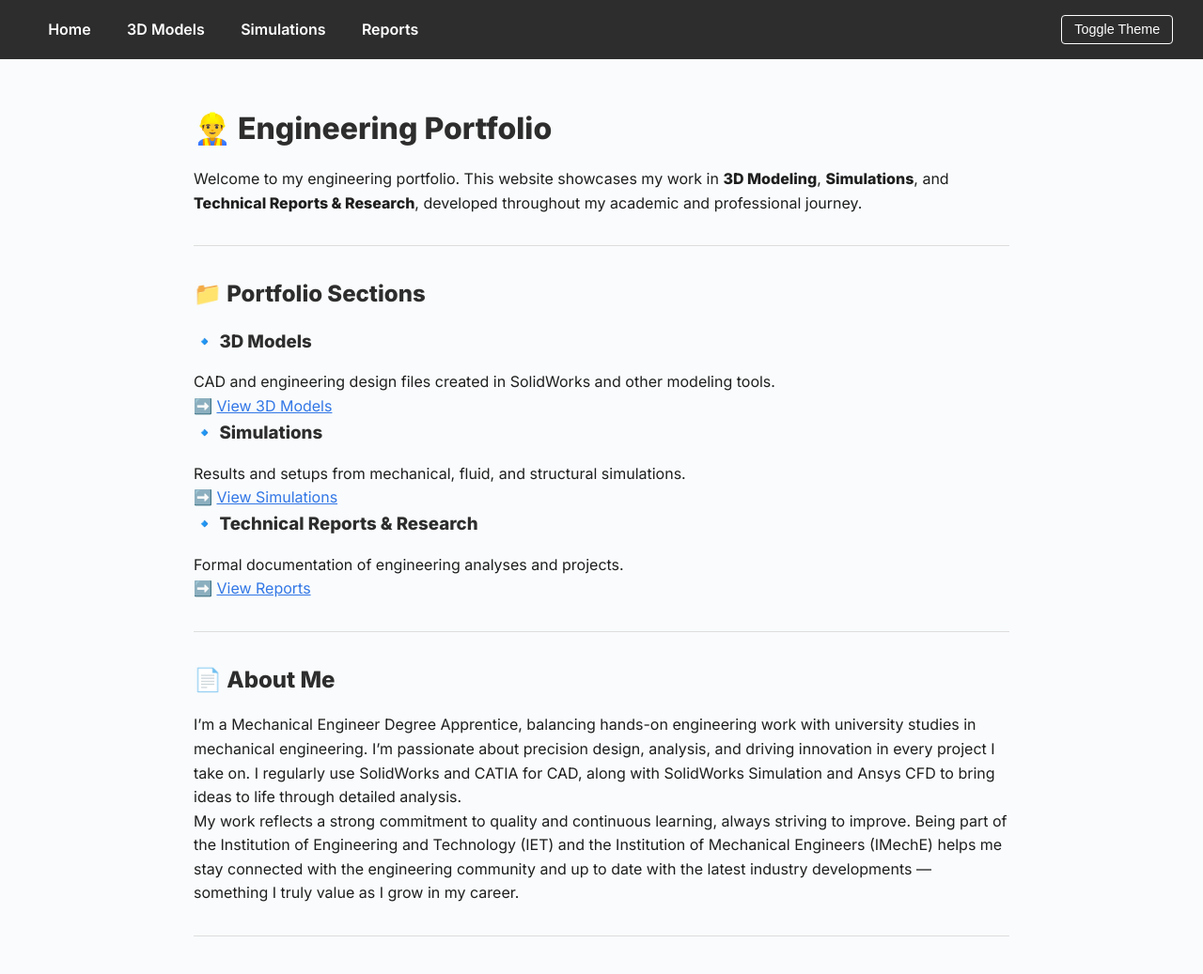
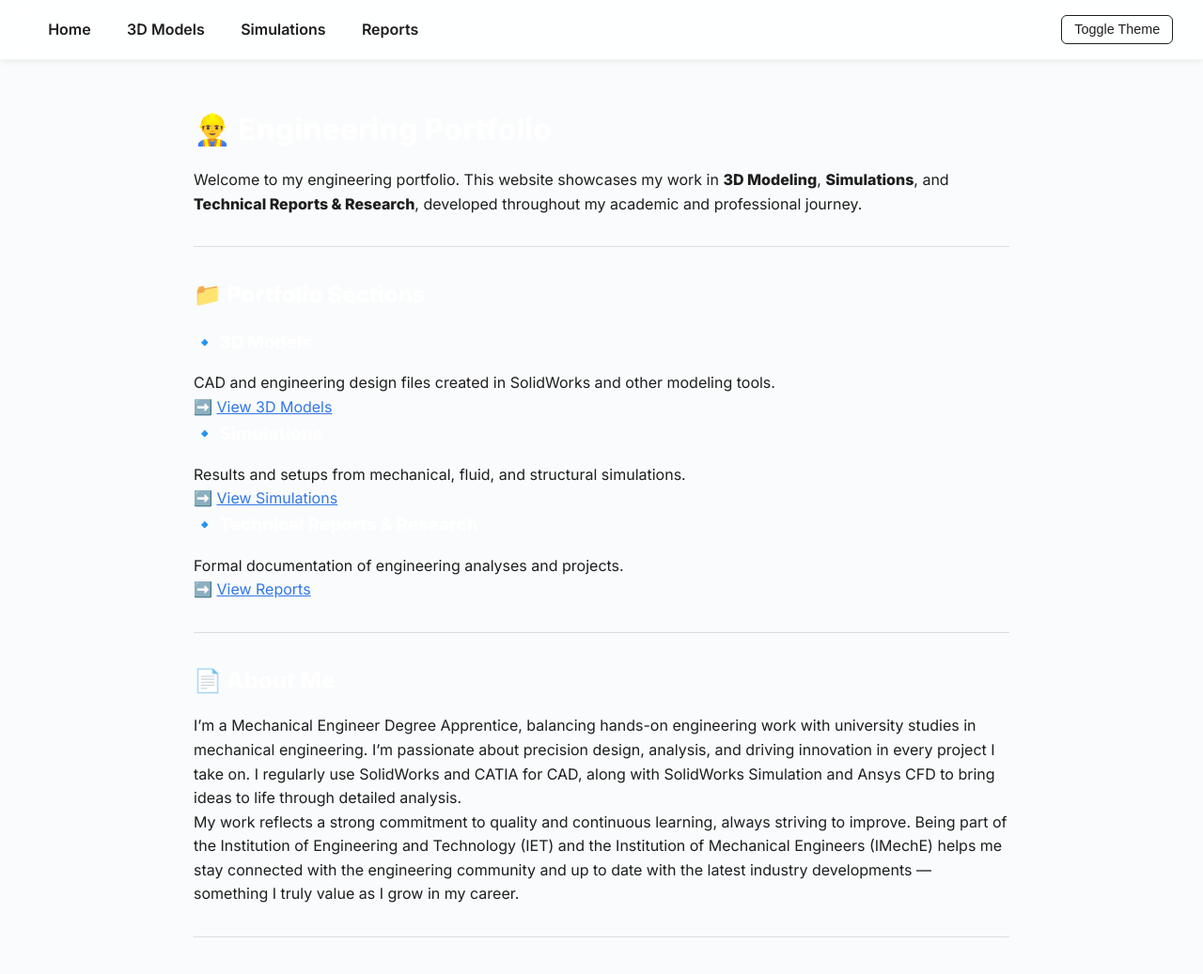
Before and after one commit to tob-mas/engineeringportfolio, a Jekyll site: the page built from index.md, in a window 1280 px wide and 1078 px high. Shown: the top 1037 px of the window at 94% size. Built offline with Jekyll 4.4.1, drawn with Linux system fonts in a browser that asks for light colours.

Commit message:
Update default.html

```diff
--- a/_layouts/default.html
+++ b/_layouts/default.html
@@ -1,5 +1,5 @@
 <!DOCTYPE html>
-<html lang="en">
+<html lang="en" data-theme="light">
   <head>
     <meta charset="utf-8">
     <title>{{ page.title }}</title>
@@ -9,27 +9,33 @@
       :root {
         --bg: #f9fbfc;
         --text: #1e1e1e;
-        --primary: #2d2d2d;
+        --primary: #ffffff;
         --accent: #4f9aff;
         --hover: #3277e6;
+        --nav-bg: rgba(255, 255, 255, 0.85);
+        --btn-border: #1e1e1e;
       }
 
       @media (prefers-color-scheme: dark) {
         :root {
           --bg: #1a1a1a;
           --text: #eaeaea;
-          --primary: #ffffff;
+          --primary: #2d2d2d;
           --accent: #4f9aff;
           --hover: #72b2ff;
+          --nav-bg: rgba(30, 30, 30, 0.85);
+          --btn-border: #eaeaea;
         }
       }
 
       [data-theme="dark"] {
         --bg: #1a1a1a;
         --text: #eaeaea;
-        --primary: #ffffff;
+        --primary: #2d2d2d;
         --accent: #4f9aff;
         --hover: #72b2ff;
+        --nav-bg: rgba(30, 30, 30, 0.85);
+        --btn-border: #eaeaea;
       }
 
       * {
@@ -47,7 +53,9 @@
       }
 
       nav {
-        background-color: var(--primary);
+        background-color: var(--nav-bg);
+        backdrop-filter: blur(8px);
+        -webkit-backdrop-filter: blur(8px);
         padding: 1rem 2rem;
         display: flex;
         justify-content: center;
@@ -55,10 +63,12 @@
         position: sticky;
         top: 0;
         z-index: 1000;
+        border-bottom: 1px solid rgba(0, 0, 0, 0.05);
+        box-shadow: 0 2px 6px rgba(0, 0, 0, 0.06);
       }
 
       nav a {
-        color: white;
+        color: var(--text);
         text-decoration: none;
         margin: 0 1.2rem;
         font-weight: 600;
@@ -74,17 +84,19 @@
       .theme-toggle {
         margin-left: auto;
         background: none;
-        border: 1px solid white;
-        color: white;
+        border: 1px solid var(--btn-border);
+        color: var(--text);
         padding: 0.4rem 0.8rem;
         cursor: pointer;
-        border-radius: 4px;
+        border-radius: 6px;
         font-size: 0.9rem;
-        transition: background 0.3s ease;
+        transition: all 0.3s ease;
       }
 
       .theme-toggle:hover {
-        background: rgba(255, 255, 255, 0.1);
+        background: rgba(79, 154, 255, 0.1);
+        color: var(--accent);
+        border-color: var(--accent);
       }
 
       main {
@@ -157,10 +167,10 @@
   </head>
   <body>
     <nav>
-      <a href="{{ "/" | relative_url }}">Home</a>
-      <a href="{{ "/3d_models/" | relative_url }}">3D Models</a>
-      <a href="{{ "/simulations/" | relative_url }}">Simulations</a>
-      <a href="{{ "/reports/" | relative_url }}">Reports</a>
+      <a href="{{ '/' | relative_url }}">Home</a>
+      <a href="{{ '/3d_models/' | relative_url }}">3D Models</a>
+      <a href="{{ '/simulations/' | relative_url }}">Simulations</a>
+      <a href="{{ '/reports/' | relative_url }}">Reports</a>
       <button class="theme-toggle" onclick="toggleTheme()">Toggle Theme</button>
     </nav>
 
```
Also changed, not shown: other parts of _layouts/default.html (+0 -2 lines).
